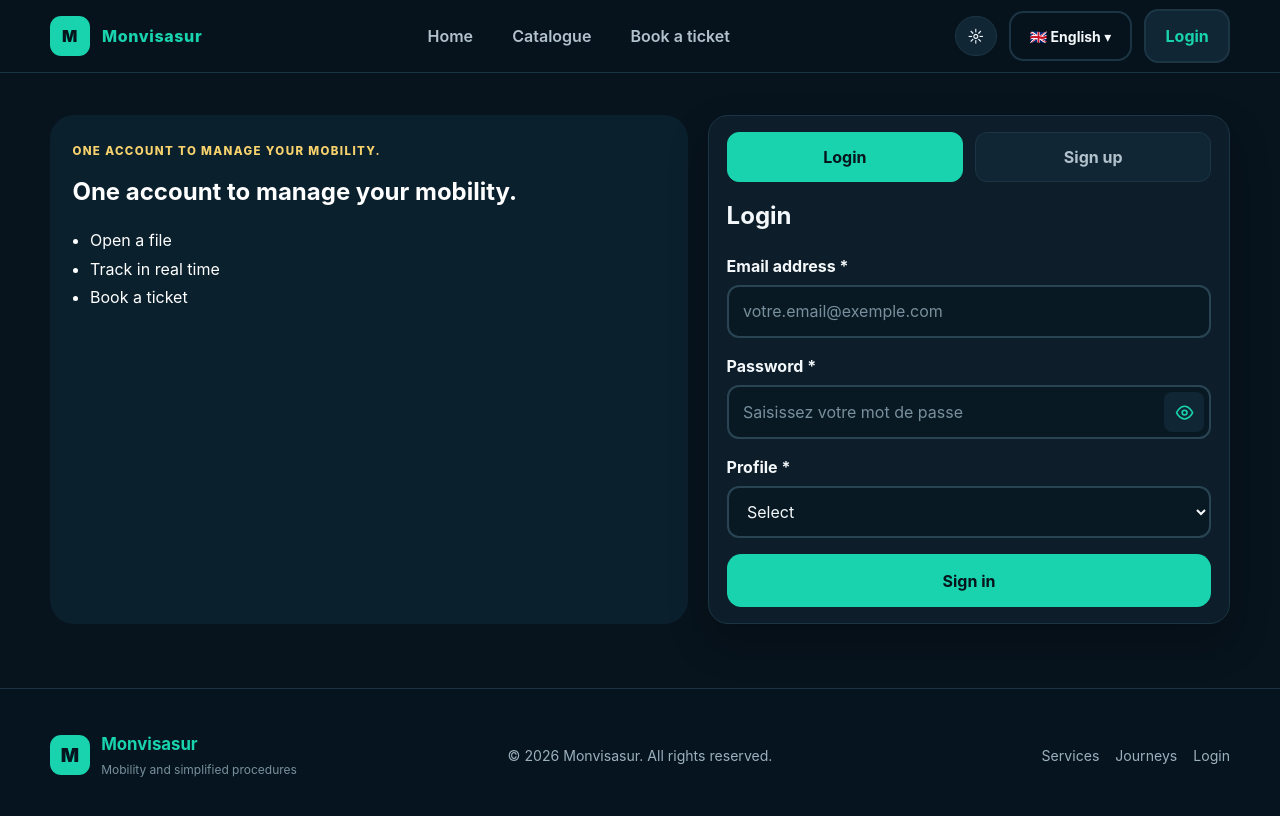
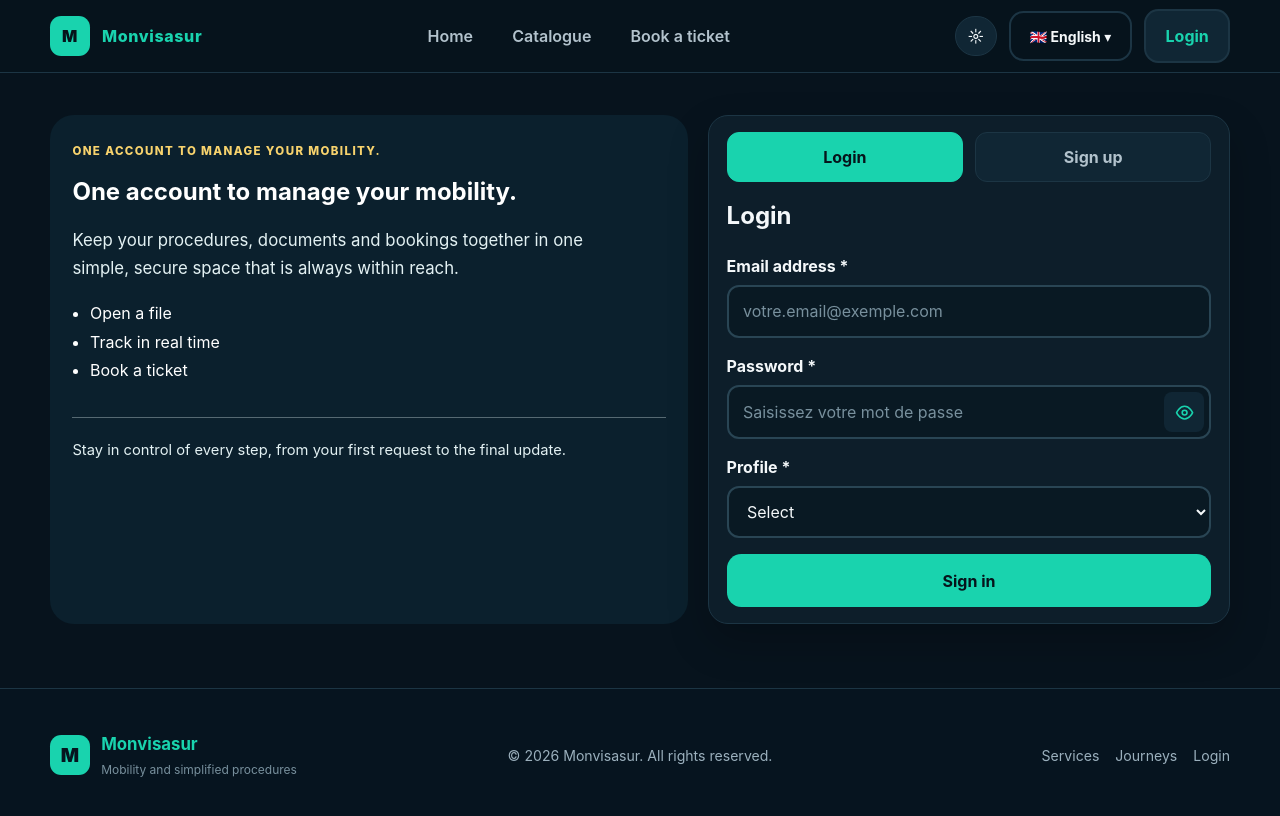
Before and after one commit to anielsunnf/monvisasurweb, a React (Vite) app: page /login in a window 1280 px wide. Shown: the top 816 px of the page. Built offline with nearby package versions, Linux system fonts and the light colour scheme.

Commit message:
Enrichir le panneau de connexion

```diff
--- a/src/App.css
+++ b/src/App.css
@@ -891,6 +891,25 @@ textarea:focus {
   margin: 1rem 0 0;
   padding-left: 1.1rem;
   line-height: 1.8;
+}
+
+.auth-intro,
+.auth-trust {
+  color: #e3f1f3;
+  line-height: 1.7;
+}
+
+.auth-intro {
+  max-width: 34rem;
+  margin: 1rem 0 0;
+  font-size: 1.05rem;
+}
+
+.auth-trust {
+  margin: 2rem 0 0;
+  padding-top: 1.25rem;
+  border-top: 1px solid rgba(227, 241, 243, 0.35);
+  font-size: 0.92rem;
 }
 
 .tab-row {
--- a/src/locales/en.json
+++ b/src/locales/en.json
@@ -2,7 +2,7 @@
   "nav": { "home": "Home", "catalogue": "Catalogue", "book": "Book a ticket", "client": "Client area", "backoffice": "Back-office", "login": "Login", "logout": "Logout" },
   "home": { "eyebrow": "International mobility", "title": "Seamless steps from arrival to departure.", "lead": "Monvisasur centralizes your administrative requests and transport bookings in one space.", "cta_catalogue": "View catalogue", "cta_search": "Search a trip", "section_services": "Most requested services", "see_all": "See all →", "how_title": "How it works", "step1_title": "Choose a service", "step1_desc": "Browse our catalogue and select the service you need.", "step2_title": "Open a file", "step2_desc": "Fill in the form and upload your documents in minutes.", "step3_title": "Track in real time", "step3_desc": "An advisor processes your file and keeps you informed.", "cta_final_title": "Ready to start?", "cta_final_desc": "Create your account and manage your mobility in one place.", "cta_final_btn": "Create an account", "support": "Better support", "clients": "clients supported", "files_processed": "files processed", "opening_time": "to open a file" },
   "search": { "eyebrow": "Transport", "title": "Search a trip", "description": "Compare available trips and prepare your booking.", "from": "Departure city", "to": "Arrival city", "date": "Departure date", "passengers": "Passengers", "search_btn": "Search", "searching": "Searching...", "no_results": "No trips found for this search.", "try_again": "Try different dates or cities.", "filters": "Filters and sort", "help_description": "Our team can help you choose the right trip and service.", "help_response": "Reply from your client area", "contact": "Contact Monvisasur" },
-  "login": { "title": "One account to manage your mobility.", "heading": "Login", "email": "Email address", "password": "Password", "profile": "Profile", "submit": "Sign in", "register": "Sign up" },
+  "login": { "title": "One account to manage your mobility.", "intro": "Keep your procedures, documents and bookings together in one simple, secure space that is always within reach.", "trust": "Stay in control of every step, from your first request to the final update.", "heading": "Login", "email": "Email address", "password": "Password", "profile": "Profile", "submit": "Sign in", "register": "Sign up" },
   "catalogue": { "eyebrow": "Services", "available_count_one": "{{count}} service available", "available_count_other": "{{count}} services available" },
   "booking": { "confirm_trip": "Confirm your trip", "appointment": "Make an appointment", "appointment_description": "Choose an available time slot with an advisor.", "slot": "Time slot", "reason": "Reason", "reason_placeholder": "Tell us what you need", "confirm_appointment": "Confirm appointment", "assistance": "Need assistance?" },
   "filters": { "label": "Trip filters", "sort": "Sort by", "default": "Default", "price": "Lowest price", "departure": "Departure time", "duration": "Duration", "transport": "Transport type", "all": "All", "plane": "Plane", "bus": "Bus", "train": "Train", "carrier": "Carrier" },
--- a/src/locales/fr.json
+++ b/src/locales/fr.json
@@ -2,7 +2,7 @@
   "nav": { "home": "Accueil", "catalogue": "Catalogue", "book": "Réserver un billet", "client": "Espace client", "backoffice": "Back-office", "login": "Connexion", "logout": "Déconnexion" },
   "home": { "eyebrow": "Mobilité internationale", "title": "Des démarches sans friction, de l'arrivée au départ.", "lead": "Monvisasur centralise vos demandes administratives et vos réservations de transport dans un seul espace.", "cta_catalogue": "Voir le catalogue", "cta_search": "Chercher un trajet", "section_services": "Prestations les plus demandées", "see_all": "Tout découvrir →", "how_title": "Comment ça marche", "step1_title": "Choisissez une prestation", "step1_desc": "Parcourez notre catalogue et sélectionnez le service dont vous avez besoin.", "step2_title": "Ouvrez un dossier", "step2_desc": "Remplissez le formulaire et téléversez vos documents en quelques minutes.", "step3_title": "Suivez en temps réel", "step3_desc": "Un conseiller traite votre dossier et vous tient informé à chaque étape.", "cta_final_title": "Prêt à commencer ?", "cta_final_desc": "Créez votre compte gratuitement et gérez toute votre mobilité en un seul endroit.", "cta_final_btn": "Créer un compte", "support": "Mieux accompagné", "clients": "clients suivis", "files_processed": "dossiers traités", "opening_time": "pour ouvrir un dossier" },
   "search": { "eyebrow": "Transport", "title": "Rechercher un trajet", "description": "Comparez les trajets disponibles et préparez votre réservation.", "from": "Ville de départ", "to": "Ville d'arrivée", "date": "Date de départ", "passengers": "Passagers", "search_btn": "Rechercher", "searching": "Recherche en cours...", "no_results": "Aucun trajet trouvé pour cette recherche.", "try_again": "Essayez avec d'autres dates ou villes.", "filters": "Filtres et tri", "help_description": "Notre équipe peut vous accompagner dans le choix de votre trajet et de votre dossier.", "help_response": "Réponse depuis votre espace client", "contact": "Contacter Monvisasur" },
-  "login": { "title": "Un seul compte pour gérer votre mobilité.", "heading": "Connexion", "email": "Adresse email", "password": "Mot de passe", "profile": "Profil", "submit": "Se connecter", "register": "Inscription" },
+  "login": { "title": "Un seul compte pour gérer votre mobilité.", "intro": "Retrouvez vos démarches, vos documents et vos réservations dans un espace simple, sécurisé et toujours accessible.", "trust": "Vous gardez la main sur chaque étape, de la première demande au suivi final.", "heading": "Connexion", "email": "Adresse email", "password": "Mot de passe", "profile": "Profil", "submit": "Se connecter", "register": "Inscription" },
   "catalogue": { "eyebrow": "Prestations", "available_count_one": "{{count}} prestation disponible", "available_count_other": "{{count}} prestations disponibles" },
   "booking": { "confirm_trip": "Confirmer votre trajet", "appointment": "Prendre rendez-vous", "appointment_description": "Choisissez un créneau disponible avec un conseiller.", "slot": "Créneau", "reason": "Motif", "reason_placeholder": "Expliquez votre besoin", "confirm_appointment": "Confirmer le rendez-vous", "assistance": "Besoin d'assistance ?" },
   "filters": { "label": "Filtres des trajets", "sort": "Trier par", "default": "Par défaut", "price": "Prix croissant", "departure": "Heure de départ", "duration": "Durée", "transport": "Type de transport", "all": "Tous", "plane": "Avion", "bus": "Bus", "train": "Train", "carrier": "Transporteur" },
--- a/src/pages/LoginPage.jsx
+++ b/src/pages/LoginPage.jsx
@@ -60,11 +60,13 @@ export function LoginPage({ user, setUser }) {
 				<aside className="auth-side">
 					<span className="eyebrow" style={{ color: '#f8d36d' }}>{t('login.title')}</span>
 					<h1 style={{ color: 'white', margin: '0.8rem 0' }}>{t('login.title')}</h1>
+					<p className="auth-intro">{t('login.intro')}</p>
 					<ul>
 						<li>{t('home.step2_title')}</li>
 						<li>{t('home.step3_title')}</li>
 						<li>{t('nav.book')}</li>
 					</ul>
+					<p className="auth-trust">{t('login.trust')}</p>
 				</aside>
 
 				<section className="panel">
```
